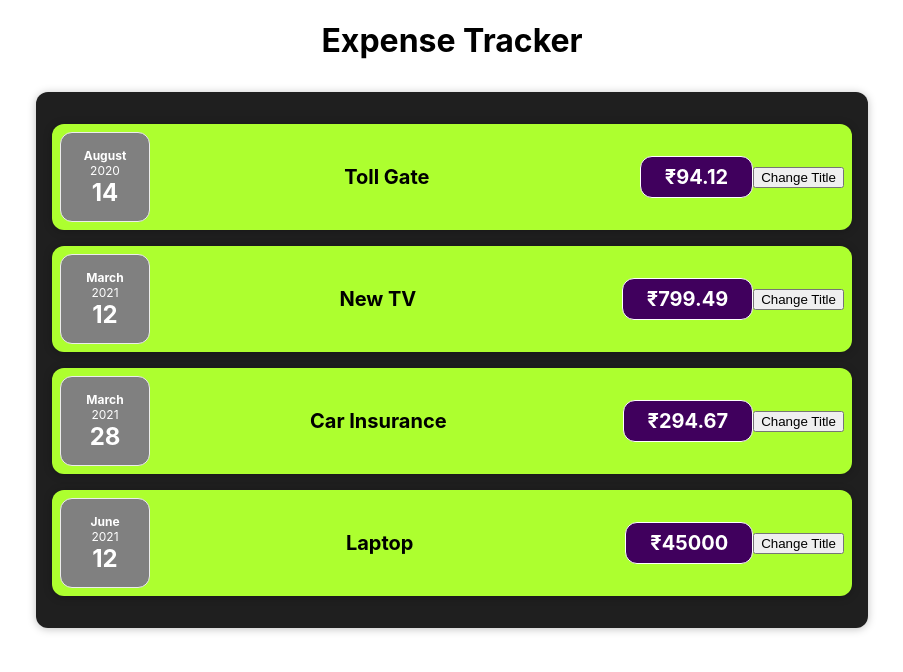
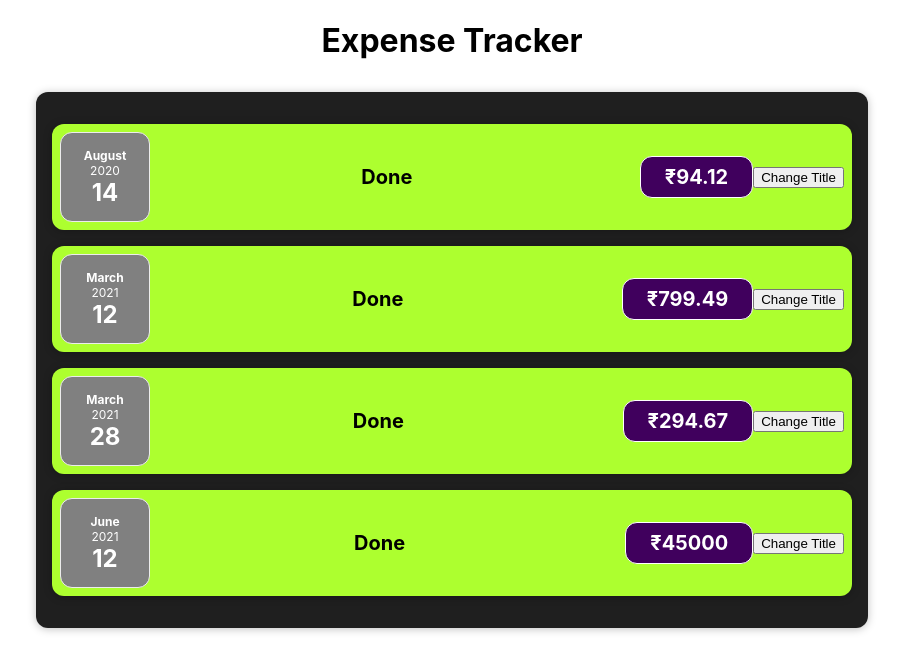
Before and after one commit to jeraldpraveen/React_Training, a React (Create React App) app in the folder expense_tracker/: page / in a window 1280 px wide. Shown: the top 672 px of the page, without its empty margins (188-1091 px from the left). Built offline with nearby package versions, Linux system fonts and the light colour scheme.

Commit message:
31.State Update Ways

```diff
--- a/expense_tracker/src/components/Expenses/ExpenseItem.js
+++ b/expense_tracker/src/components/Expenses/ExpenseItem.js
@@ -21,6 +21,12 @@ function ExpenseItem(props) {
     console.log(expenseTitle);
   };
 
+  // You can update states for whatever reason you may have.(Not only in click Event)
+  // You can update states in HTTP responses also]
+  setTimeout(function () {
+    setExpenseTitle("Done");
+  }, 3000);
+
   return (
     <Card className="expense-item">
       <ExpenseDate date={props.date} />
```
